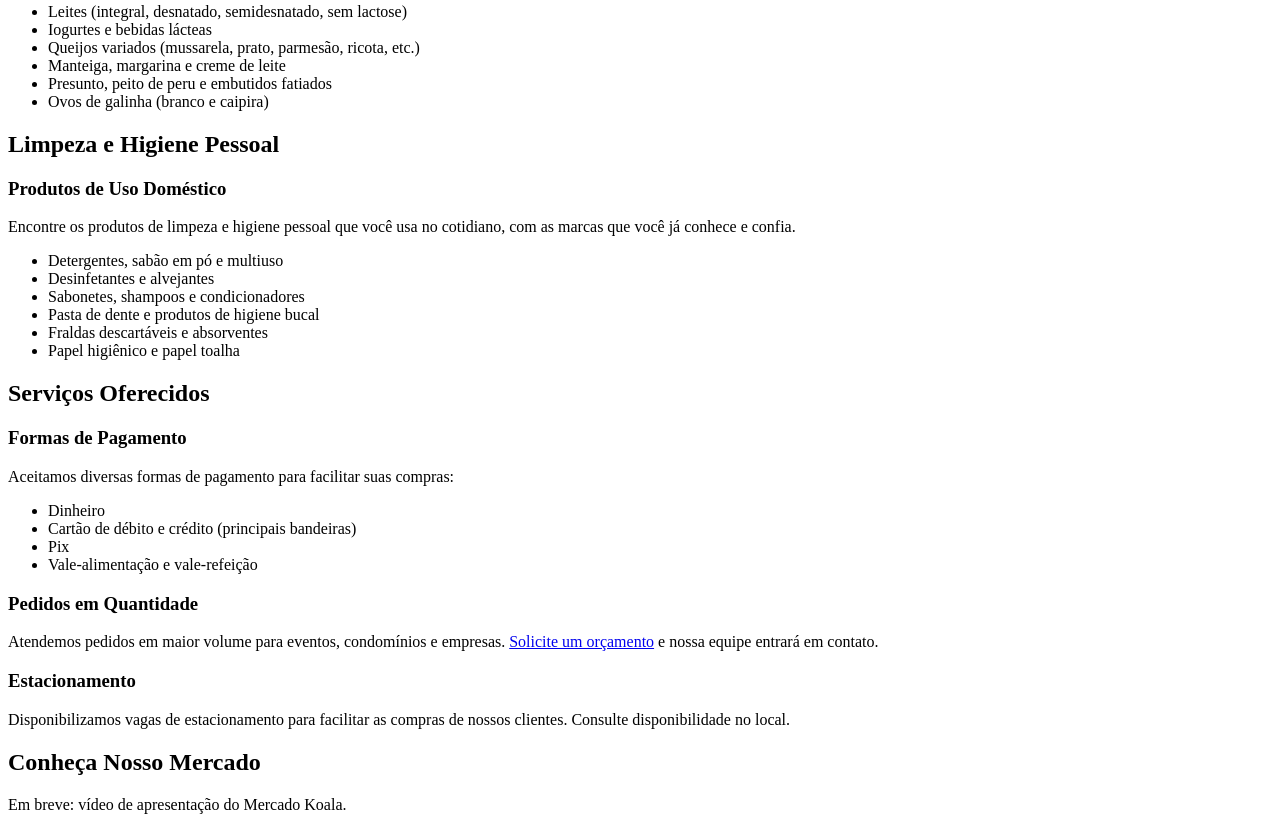
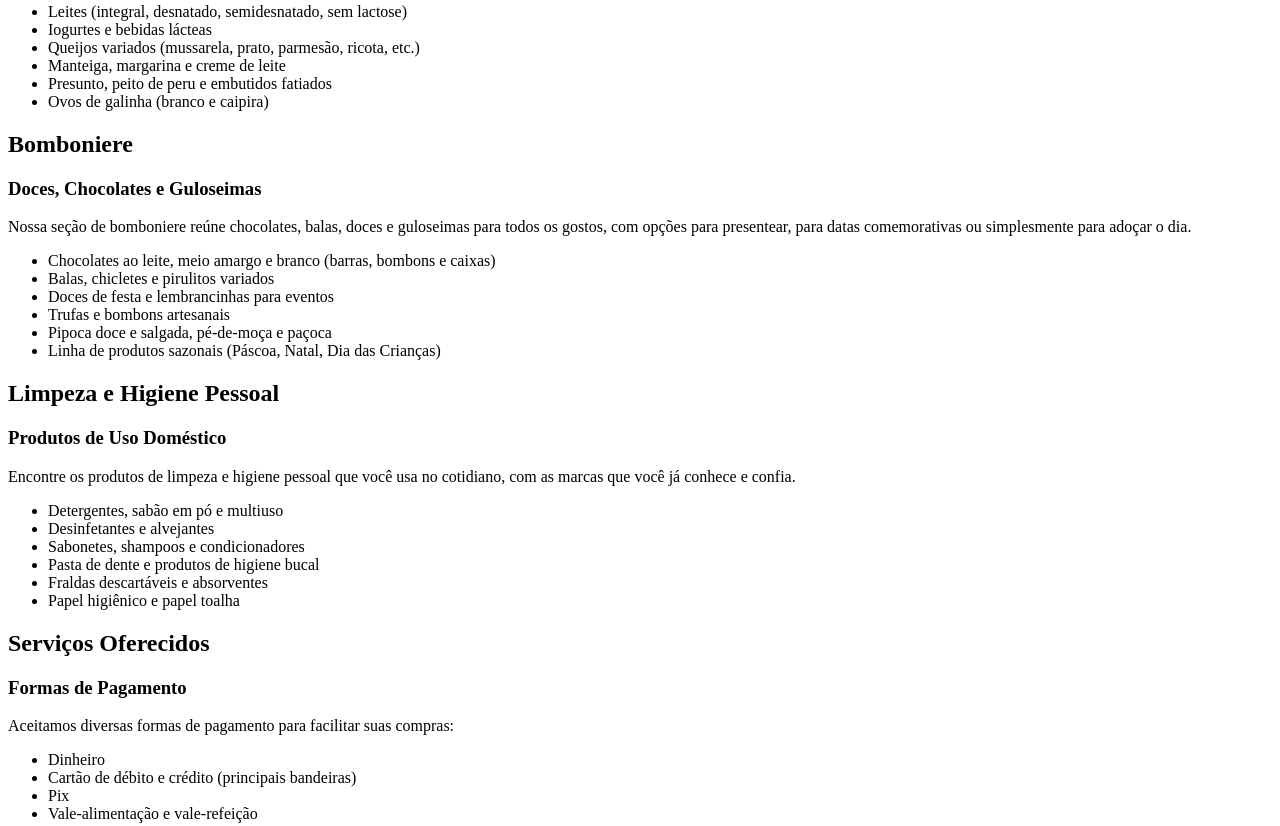
Before and after one commit to Marcelooll/Koala-Anuncio, a plain HTML site: page paginas/produtos.html in a window 1280 px wide. Shown: the part 1711-2537 px from the top of the page. Drawn offline with Linux system fonts and the light colour scheme.

Commit message:
Adiciona seção e vaga de Bomboniere

```diff
--- a/paginas/produtos.html
+++ b/paginas/produtos.html
@@ -153,6 +153,26 @@
       </article>
     </section>
 
+    <section aria-labelledby="bomboniere-titulo">
+      <h2 id="bomboniere-titulo">Bomboniere</h2>
+      <article>
+        <h3>Doces, Chocolates e Guloseimas</h3>
+        <p>
+          Nossa seção de bomboniere reúne chocolates, balas, doces e guloseimas
+          para todos os gostos, com opções para presentear, para datas comemorativas
+          ou simplesmente para adoçar o dia.
+        </p>
+        <ul>
+          <li>Chocolates ao leite, meio amargo e branco (barras, bombons e caixas)</li>
+          <li>Balas, chicletes e pirulitos variados</li>
+          <li>Doces de festa e lembrancinhas para eventos</li>
+          <li>Trufas e bombons artesanais</li>
+          <li>Pipoca doce e salgada, pé-de-moça e paçoca</li>
+          <li>Linha de produtos sazonais (Páscoa, Natal, Dia das Crianças)</li>
+        </ul>
+      </article>
+    </section>
+
     <section aria-labelledby="limpeza-titulo">
       <h2 id="limpeza-titulo">Limpeza e Higiene Pessoal</h2>
       <article>
```
Also changed, not shown: paginas/trabalhe-conosco.html (+13 -0 lines).
